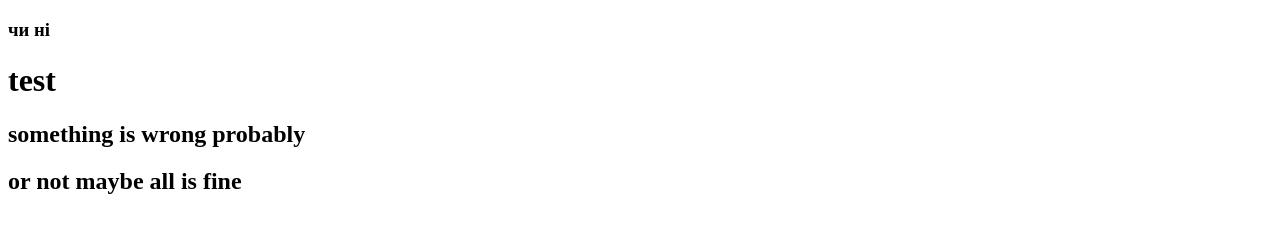
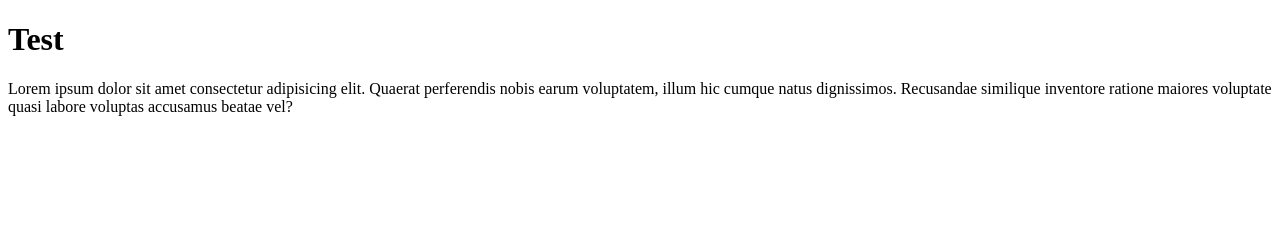
Before and after one commit to avoshch/web, a plain HTML site: page html/index.html in a window 1280 px wide. Drawn offline with Linux system fonts and the light colour scheme.

Commit message:
first page

```diff
--- a/html/index.html
+++ b/html/index.html
@@ -2,17 +2,12 @@
 <html lang="en">
 <head>
     <meta charset="UTF-8">
-    <meta http-equiv="X-UAC-compatible" content="IE=edge">
-    <meta name="viewport" content="width=device-width,  initial-scale=1.0">
-    <title>Приклад елементів у HTML </title>
+    <meta http-equiv="X-UA-Compatible" content="IE=edge">
+    <meta name="viewport" content="width=device-width, initial-scale=1.0">
+    <title>Document</title>
 </head>
-
 <body>
-    <h3> чи ні</h3>
-    <h1> test</h1>
-    <h2>  </h2>
-    <h2> something is wrong probably</h2>
-    <h2> or not maybe all is fine</h2>
+    <h1>Test</h1>
+    <p>Lorem ipsum dolor sit amet consectetur adipisicing elit. Quaerat perferendis nobis earum voluptatem, illum hic cumque natus dignissimos. Recusandae similique inventore ratione maiores voluptate quasi labore voluptas accusamus beatae vel?</p>
 </body>
-
 </html>
```
